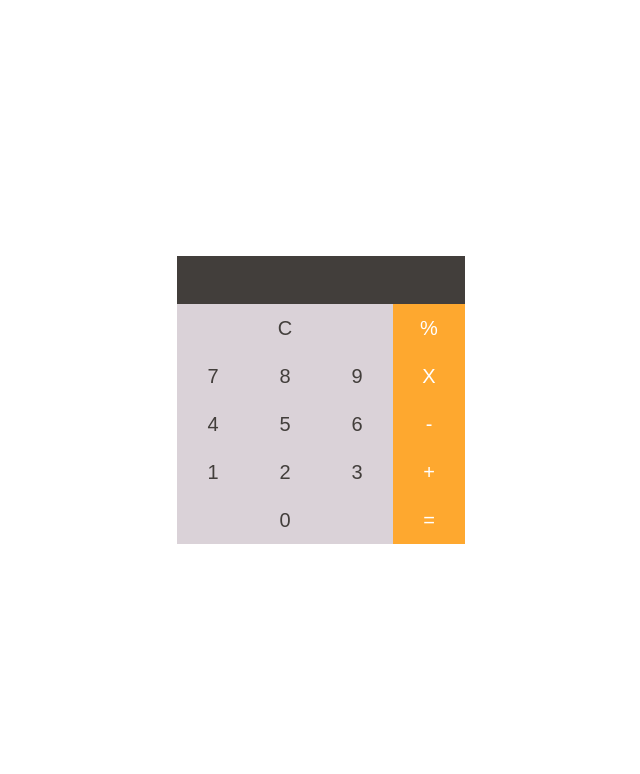
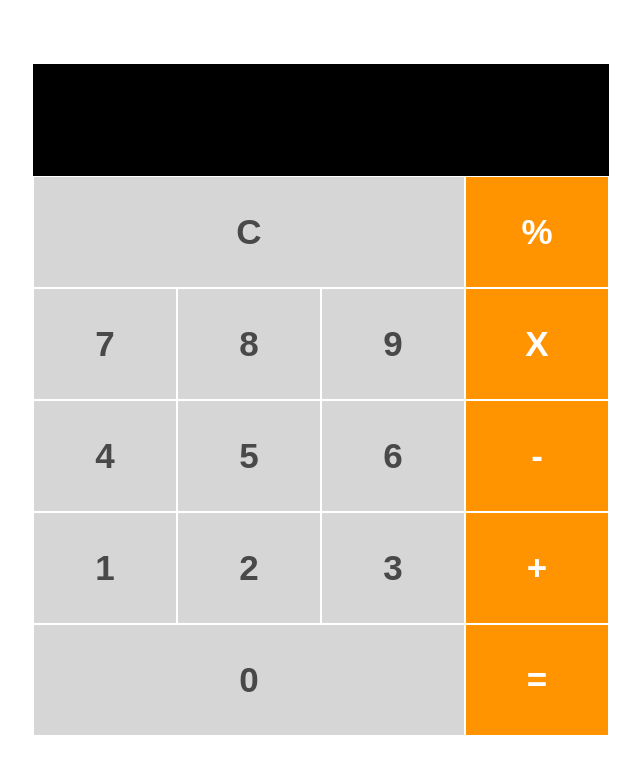
Before and after one commit to LucianoMorazzo/fiera-calculadora, a React (Vite) app: page / in a window 1280 px wide. Shown: the top 774 px of the page, without its empty margins (319-959 px from the left). Built offline with nearby package versions, Linux system fonts and the light colour scheme.

Commit message:
Se cambiaron colores y se agregaron las queries

```diff
--- a/src/components/Calculator.tsx
+++ b/src/components/Calculator.tsx
@@ -29,6 +29,7 @@ export const Calculator = () => {
     const { operation, firstNum, secondNum } = data;
     if (operation && firstNum && secondNum){
       let value = operation(parseInt(firstNum), parseInt(secondNum));
+
       setData({
         firstNum: value.toString(),
       });
--- a/src/sass/abstracts/_colors.scss
+++ b/src/sass/abstracts/_colors.scss
@@ -1,4 +1,5 @@
-$color-black: #423E3B;
-$color-og: #fea82f;
+$color-black: #000000;
+$color-og: #FF9300;
 $color-white: #FFFF;
-$color-grey: #DAD2D8;
+$color-grey: #D6D6D6;
+$color-greyish:#494949;
--- /dev/null
+++ b/src/sass/abstracts/_queries.scss
@@ -0,0 +1,3 @@
+$tablet: 768px;
+$small-phone: 375px;
+$notebook: 1024px;
--- a/src/sass/base/_base.scss
+++ b/src/sass/base/_base.scss
@@ -1,9 +1,11 @@
 @use '../abstracts/colors' as c;
 @use '../abstracts/fonts' as f;
+@use '../abstracts/queries' as q;
 
 html, body{
   font-family: f.$roboto-font;
   font-weight: bold;
+  -webkit-font-smoothing: antialiased;
 }
 
 .calculator-container{
@@ -18,7 +20,7 @@ html, body{
 
 .container{
   width: 18rem;
-  height: 3rem;
+  height: 5rem;
 }
 
 .two-items{
@@ -44,3 +46,25 @@ html, body{
 .calc-wrapper{
   width: 115px;
 }
+
+//MEDIA QUERIES
+
+@media (min-width: q.$small-phone){
+  .container{
+    width: 20rem;
+  }
+}
+
+@media (min-width: q.$tablet){
+    .container{
+      width: 30rem;
+      height: 6rem;
+    }
+}
+
+@media (min-width: q.$notebook){
+  .container{
+    width: 36rem;
+    height: 7rem;
+  }
+}
--- a/src/sass/components/_buton.scss
+++ b/src/sass/components/_buton.scss
@@ -1,16 +1,21 @@
 @use '../abstracts/colors' as c;
 @use '../abstracts/mixins' as m;
+@use '../abstracts/queries' as q;
 
 .og-btn{
   background-color: c.$color-og;
   color: c.$color-white;
-  font-size: m.size(20);
 }
 
 .grey-btn{
   background-color: c.$color-grey;
-  color: c.$color-black;
+  color: c.$color-greyish;
+}
+
+.og-btn,.grey-btn{
   font-size: m.size(20);
+  border: 1px solid c.$color-white;
+  font-weight: bold;
 }
 
 .og-btn:hover, .grey-btn:hover{
@@ -20,3 +25,13 @@
 .og-btn:active, .grey-btn:active{
   box-shadow: 3px 2px 22px 1px rgba(0, 0, 0, 0.24);
 }
+
+
+//MEDIA QUERIES
+
+@media (min-width: q.$tablet){
+  .og-btn,.grey-btn{
+    font-size: m.size(35);
+    font-weight: bold;
+  }
+}
```
